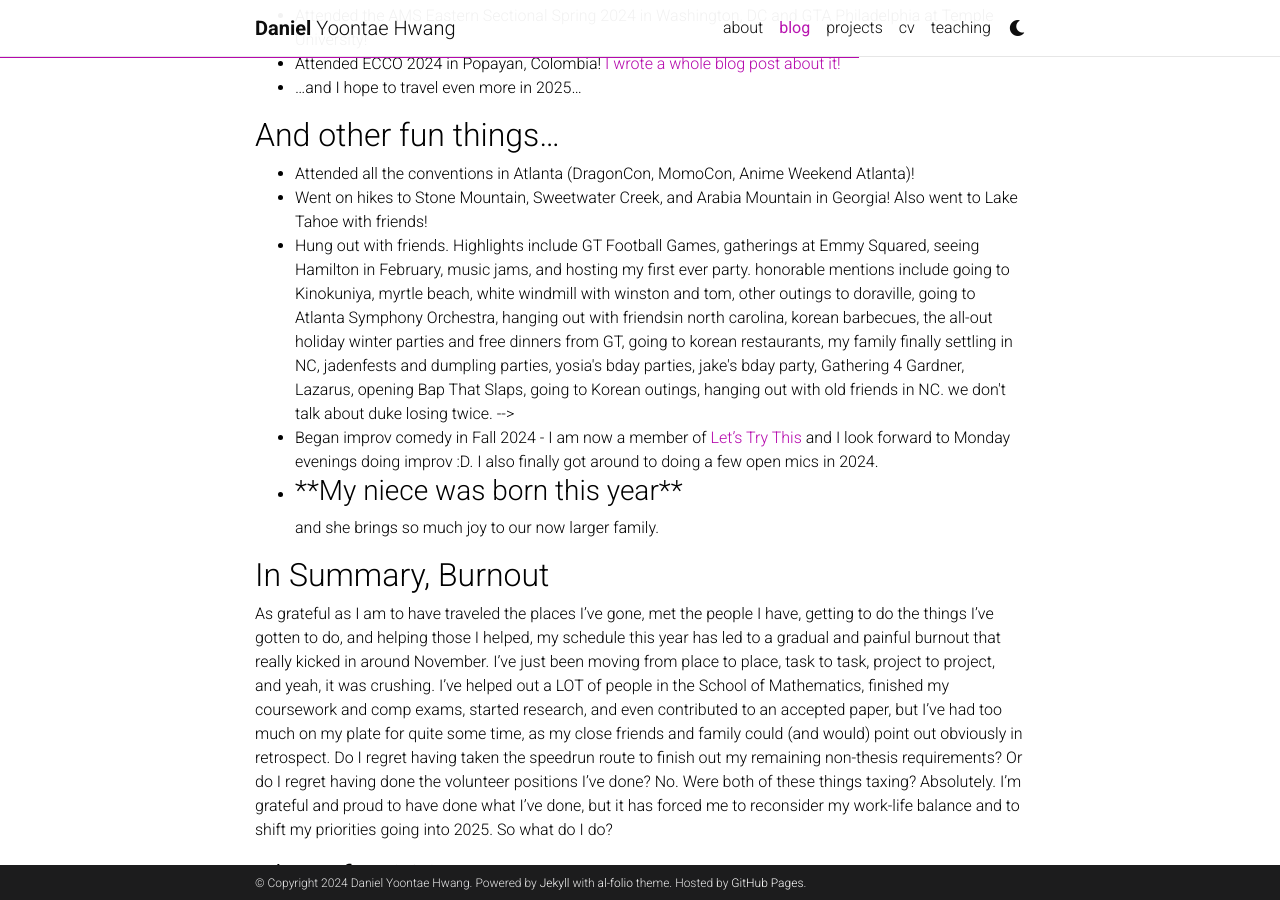
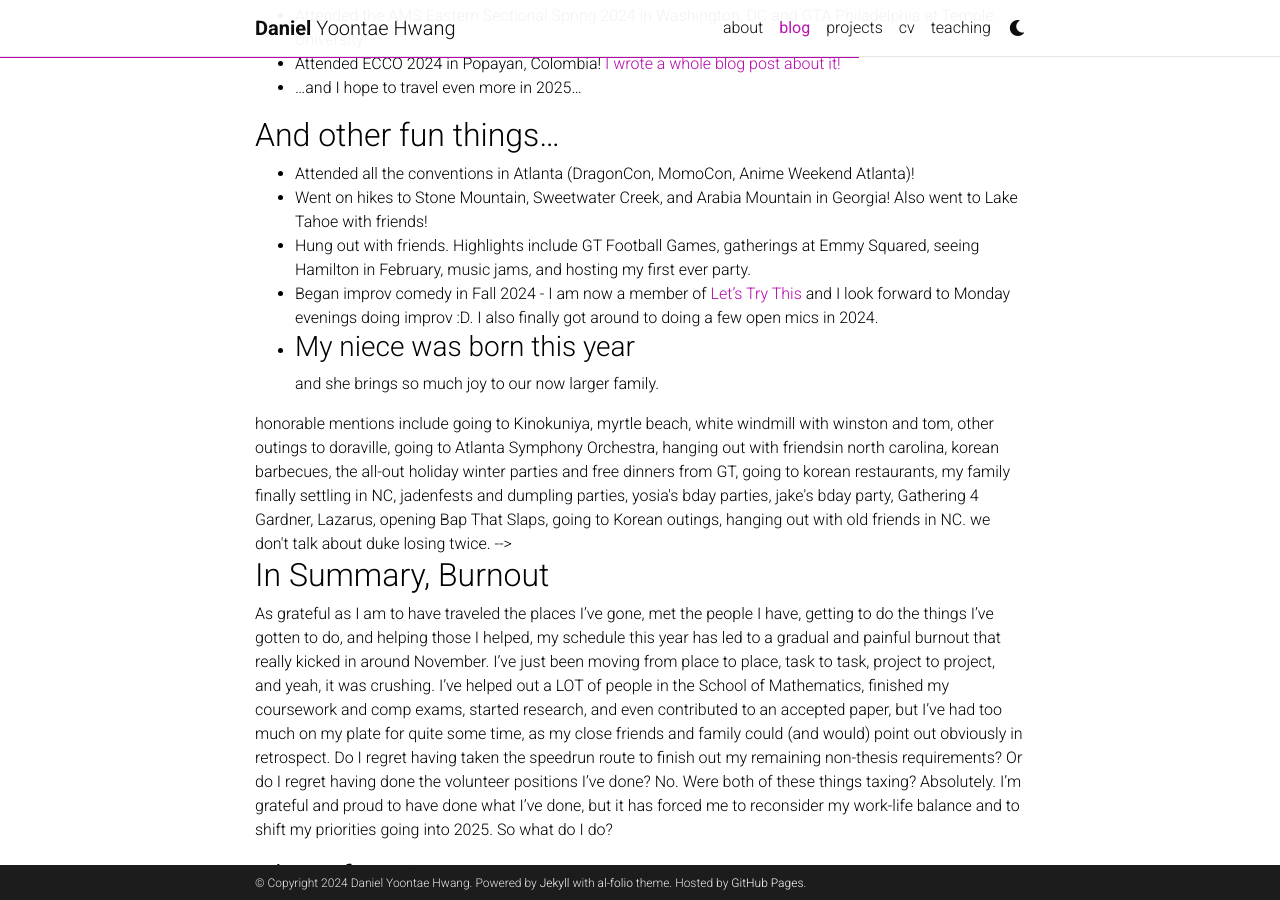
Before and after one commit to danielyhwang/danielyhwang.github.io, a Jekyll site: the page built from _posts/2024-12-27-living-on-a-prayer.md, in a window 1280 px wide and 900 px high, scrolled down 1405 px. Built offline with Jekyll 4.4.1, drawn with Linux system fonts in a browser that asks for light colours; comment, search, counter and statistics services are not loaded; a style sheet for code colours, icons or effects is not loaded; part of the change alters nothing that is shown.

```diff
--- a/_posts/2024-12-27-living-on-a-prayer.md
+++ b/_posts/2024-12-27-living-on-a-prayer.md
@@ -37,18 +37,19 @@ I'll start back in August 2023, because I consider the past three semesters to a
 ## Travelling
 - Gave a poster at CLSAC 2023 in Annapolis, Maryland, as part of Los Alamos duties. Also attended AMS Southeastern Sectional Fall 2023 in Mobile, Alabama!
 - Attended the AMS Eastern Sectional Spring 2024 in Washington, DC and GTA Philadelphia at Temple University!
-- Attended ECCO 2024 in Popayan, Colombia! [I wrote a whole blog post about it!](/_posts/2024-07-16-ecco2024.md)
+- Attended ECCO 2024 in Popayan, Colombia! [I wrote a whole blog post about it!](/blog/2024/ecco2024)
 - ...and I hope to travel even more in 2025...
 
 ## And other fun things...
 - Attended all the conventions in Atlanta (DragonCon, MomoCon, Anime Weekend Atlanta)!
 - Went on hikes to Stone Mountain, Sweetwater Creek, and Arabia Mountain in Georgia! Also went to Lake Tahoe with friends!
 - Hung out with friends. Highlights include GT Football Games, gatherings at Emmy Squared, seeing Hamilton in February, music jams, and hosting my first ever party.
+- Began improv comedy in Fall 2024 - I am now a member of [Let's Try This](https://letstrythis.org) and I look forward to Monday evenings doing improv :D. I also finally got around to doing a few open mics in 2024.
+- <h3>My niece was born this year</h3> and she brings so much joy to our now larger family.
+
 <!-->
 honorable mentions include going to Kinokuniya, myrtle beach, white windmill with winston and tom, other outings to doraville, going to Atlanta Symphony Orchestra, hanging out with friendsin north carolina, korean barbecues, the all-out holiday winter parties and free dinners from GT, going to korean restaurants, my family finally settling in NC, jadenfests and dumpling parties, yosia's bday parties, jake's bday party,  Gathering 4 Gardner, Lazarus, opening Bap That Slaps, going to Korean outings, hanging out with old friends in NC. we don't talk about duke losing twice.
 -->
-- Began improv comedy in Fall 2024 - I am now a member of [Let's Try This](https://letstrythis.org) and I look forward to Monday evenings doing improv :D. I also finally got around to doing a few open mics in 2024.
-- <h3>**My niece was born this year**</h3> and she brings so much joy to our now larger family.
 
 ## In Summary, Burnout
 
```
